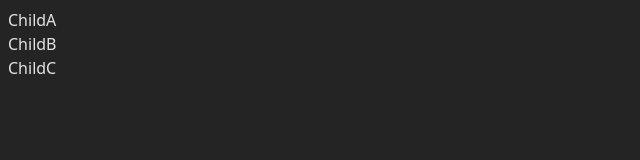
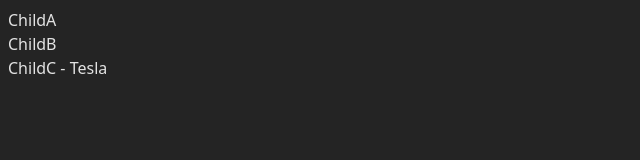
Before and after one commit to asileayuba/stock-prediction-portal, a React (Vite) app in the folder react/my-react-project/: page / in a window 1280 px wide. Shown: the top 160 px of the page, without its empty margins (0-640 px from the left). Built offline with nearby package versions, Linux system fonts and the light colour scheme.

Commit message:
React: Learn props drilling

```diff
--- a/react/my-react-project/src/components/ChildC.jsx
+++ b/react/my-react-project/src/components/ChildC.jsx
@@ -1,8 +1,8 @@
 import React from 'react'
 
-const ChildC = () => {
+const ChildC = (props) => {
   return (
-    <div>ChildC</div>
+    <div>ChildC - {props.stock}</div>
   )
 }
 
```
